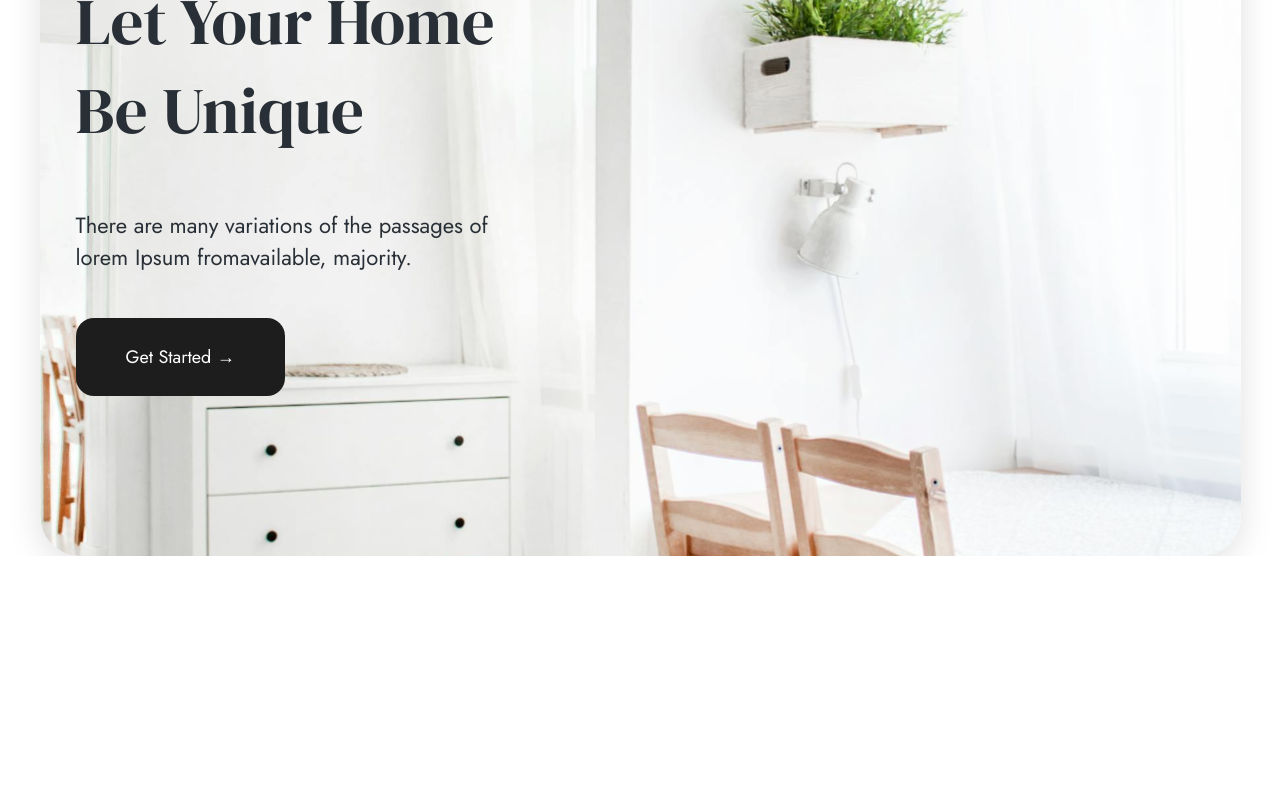
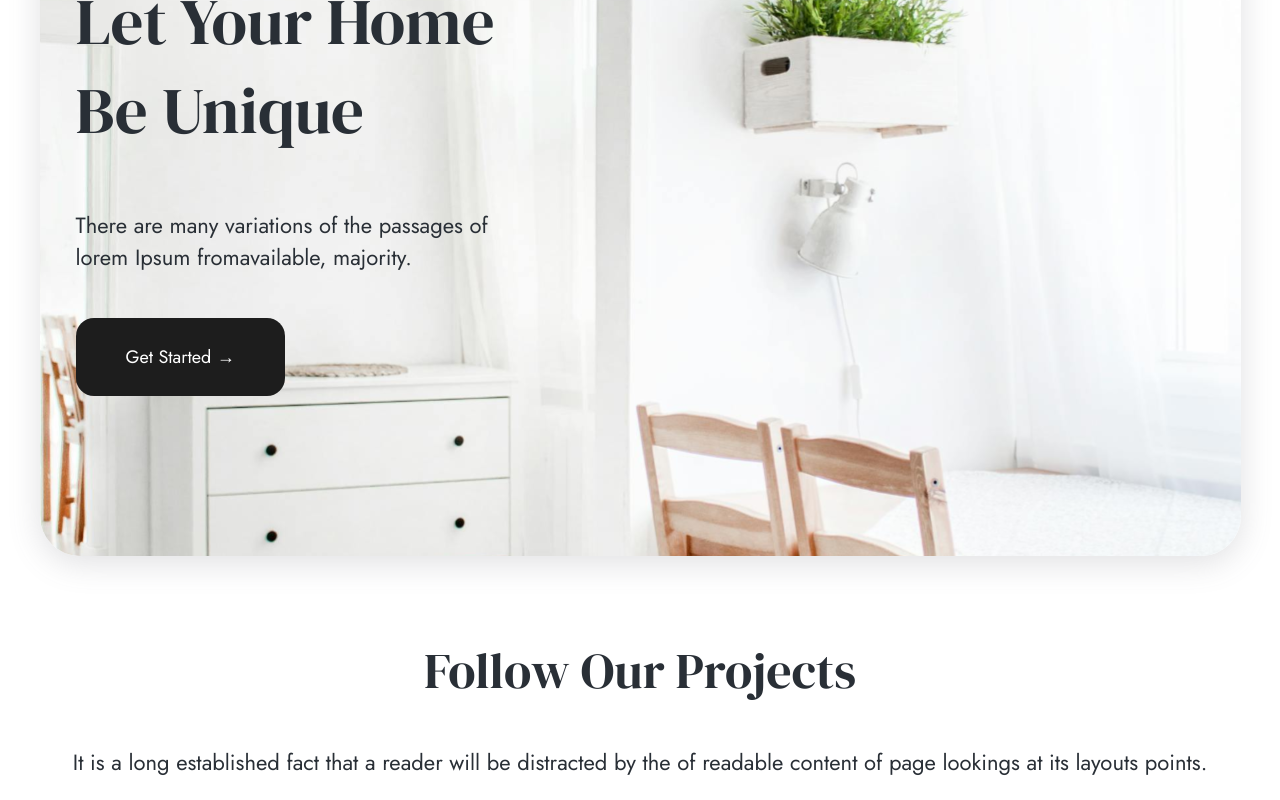
Before and after one commit to DevDonov4n/React-DNC, a React (Vite) app: page / in a window 1280 px wide. Shown: the part 515-1315 px from the top of the page. Before the commit the page ends 1071 px from the top, so only its background shows below. Built offline with nearby package versions, Linux system fonts and the light colour scheme.

Commit message:
ADD: seção dos projetos(bem no inicio ainda)

```diff
--- /dev/null
+++ b/src/components/Projects/Projects.css
@@ -0,0 +1,16 @@
+#projects-title{
+    font-family: "DM Serif Display", serif;
+    font-weight: 400;
+    font-style: normal;
+    font-size: 50px;
+}
+
+#projects-p{
+    font-size: 22px;
+}
+
+.projects-intro{
+    margin-top: 10vh;
+    justify-self: center;
+    justify-items: center;
+}
--- /dev/null
+++ b/src/components/Projects/Projects.jsx
@@ -0,0 +1,16 @@
+import "../Projects/Projects.css"
+
+function Projects(){
+    return(
+        <>
+        <section className="projects-section">
+            <div className="projects-intro">
+                <h1 id='projects-title'>Follow Our Projects</h1>
+                <p id="projects-p">It is a long established fact that a reader will be distracted by the of readable content of page  lookings at its layouts  points.</p>
+            </div>
+        </section>
+        </>
+    )
+}
+
+export default Projects
--- a/src/pages/Home.jsx
+++ b/src/pages/Home.jsx
@@ -1,12 +1,13 @@
 import Header from "../components/Header/Header";
 import Banner from "../components/Banner/Banner";
+import Projects from "../components/Projects/Projects";
 
 function Home() {
     return (
         <>
             <Header/>
             <Banner/>
-
+            <Projects/>
         </>
     )
 }
```
